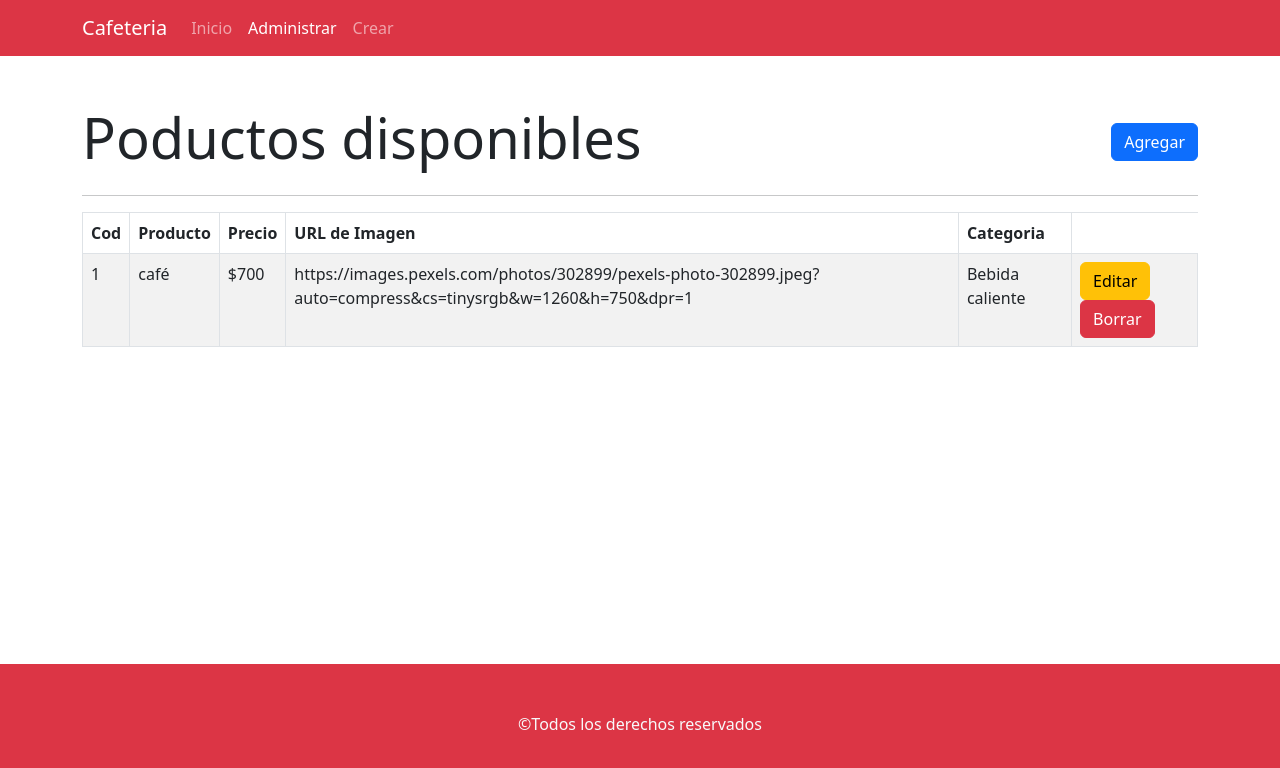
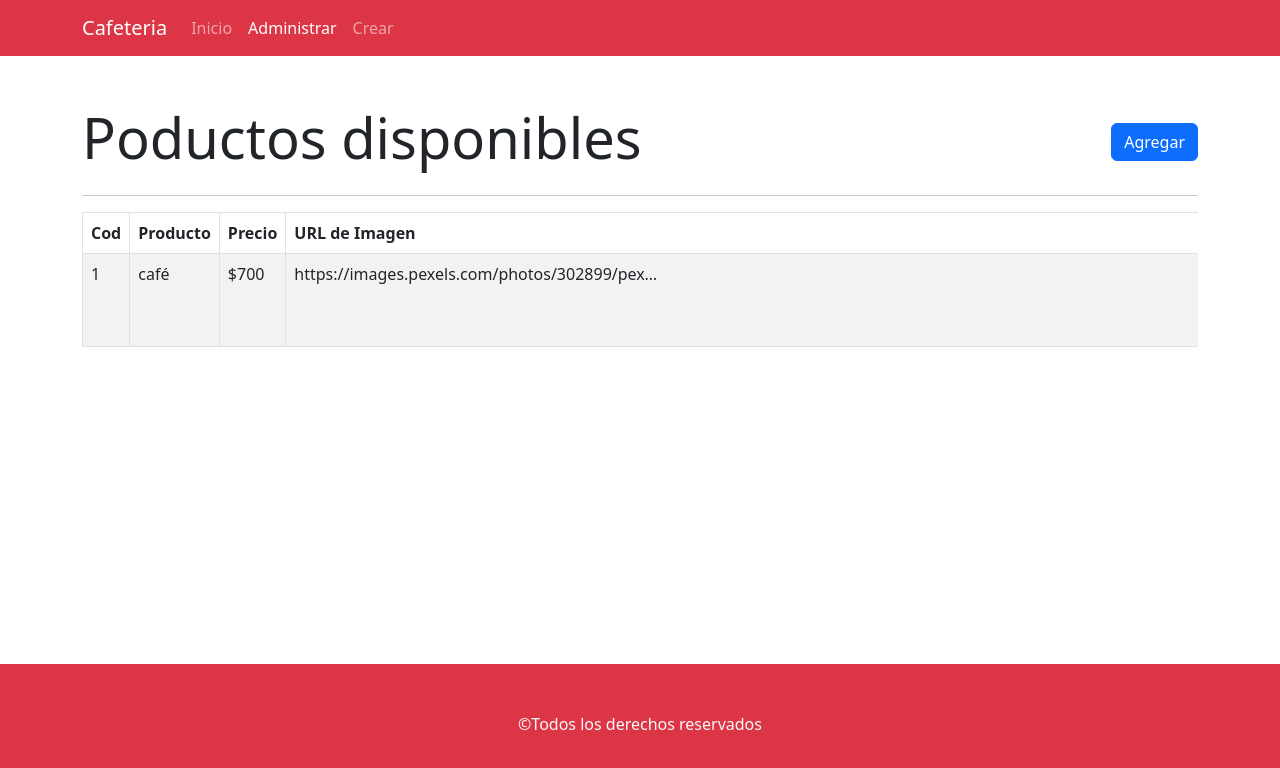
Before and after one commit to nicolasandr/CRUD-Cafeteria-React, a React (Create React App) app: page /administrar in a window 1280 px wide. Shown: the top 768 px of the page. Built offline with nearby package versions, Linux system fonts and the light colour scheme.

Commit message:
agregamos truncado a la URL de la imagen

```diff
--- a/src/components/views/producto/ItemProducto.js
+++ b/src/components/views/producto/ItemProducto.js
@@ -8,7 +8,11 @@ const ItemProducto = () => {
       <td>café</td>
       <td>$700</td>
       <td>
-        https://images.pexels.com/photos/302899/pexels-photo-302899.jpeg?auto=compress&cs=tinysrgb&w=1260&h=750&dpr=1
+        <div className="row">
+          <div className="col-5 text-truncate">
+            https://images.pexels.com/photos/302899/pexels-photo-302899.jpeg?auto=compress&cs=tinysrgb&w=1260&h=750&dpr=1
+          </div>
+        </div>
       </td>
       <td>Bebida caliente</td>
       <td>
```
